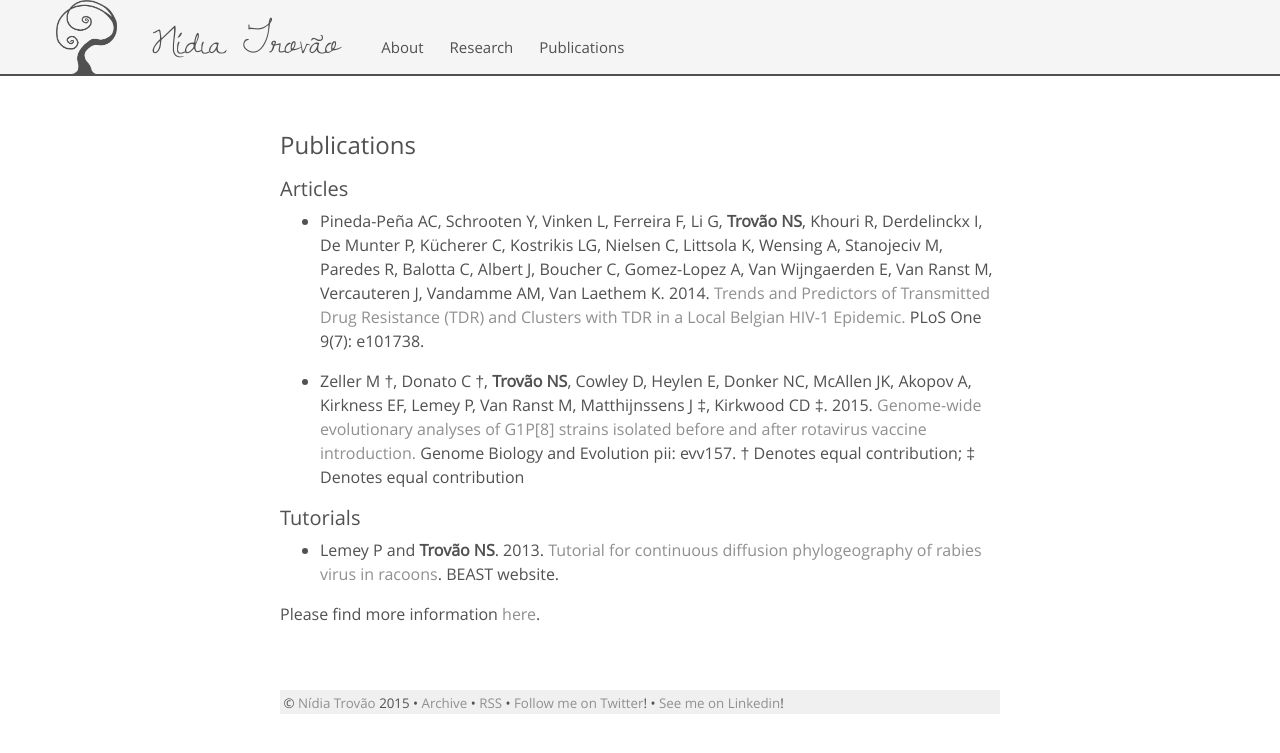
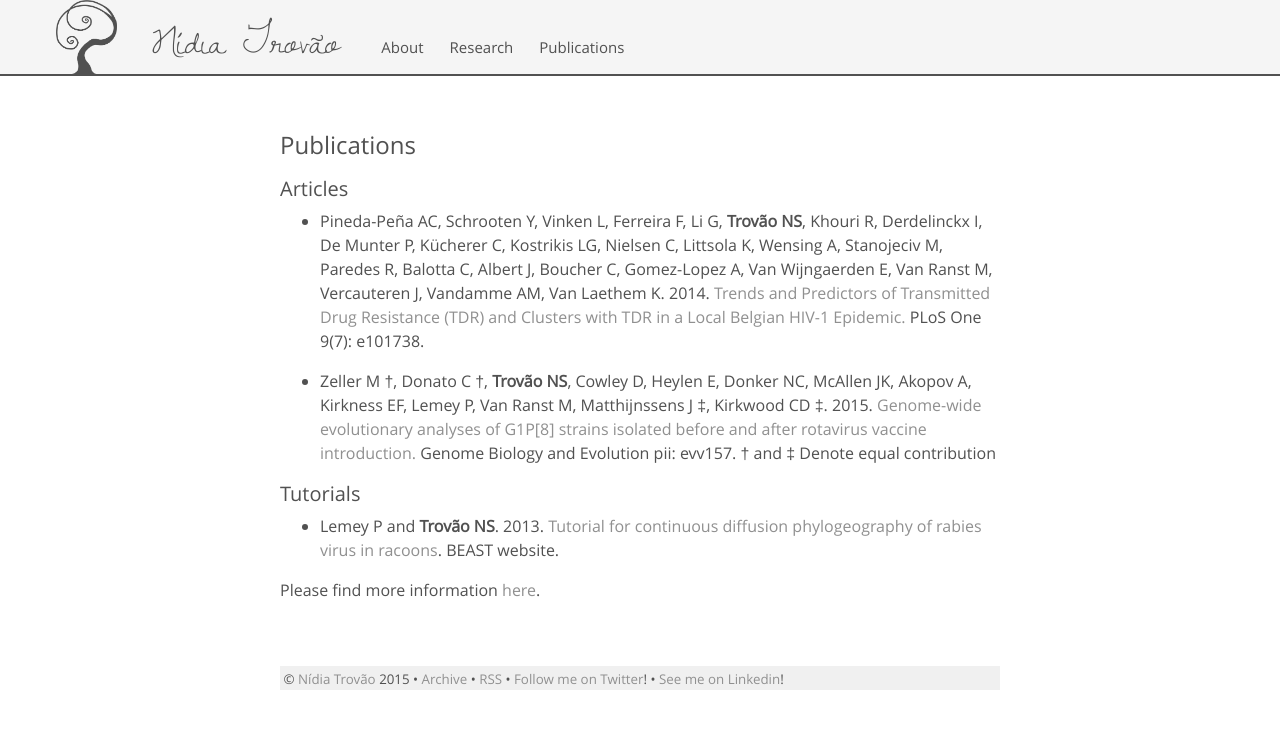
Before and after one commit to nidiatrovao/nidiatrovao.github.io, a Jekyll site: the page built from publications.md, in a window 1280 px wide. Shown: the top 753 px of the page. Built offline with Jekyll 4.4.1, drawn with Linux system fonts in a browser that asks for light colours.

Commit message:
added rotavirus paper edit

```diff
--- a/publications.md
+++ b/publications.md
@@ -6,8 +6,7 @@ title: Publications
 
 * Pineda-Peña AC, Schrooten Y, Vinken L, Ferreira F, Li G, <b>Trovão NS</b>, Khouri R, Derdelinckx I, De Munter P, Kücherer C, Kostrikis LG, Nielsen C, Littsola K, Wensing A, Stanojeciv M, Paredes R, Balotta C, Albert J, Boucher C, Gomez-Lopez A, Van Wijngaerden E, Van Ranst M, Vercauteren J, Vandamme AM, Van Laethem K. 2014. [Trends and Predictors of Transmitted Drug Resistance (TDR) and Clusters with TDR in a Local Belgian HIV-1 Epidemic.](http://journals.plos.org/plosone/article?id=10.1371/journal.pone.0101738) PLoS One 9(7): e101738.
 
-* Zeller M †, Donato C †, <b>Trovão NS</b>, Cowley D, Heylen E, Donker NC, McAllen JK, Akopov A, Kirkness EF, Lemey P, Van Ranst M, Matthijnssens J ‡, Kirkwood CD ‡. 2015. [Genome-wide evolutionary analyses of G1P[8] strains isolated before and after rotavirus vaccine introduction.](http://gbe.oxfordjournals.org/content/early/2015/08/08/gbe.evv157) Genome Biology and  Evolution pii: evv157.
-† Denotes equal contribution;     ‡ Denotes equal contribution
+* Zeller M †, Donato C †, <b>Trovão NS</b>, Cowley D, Heylen E, Donker NC, McAllen JK, Akopov A, Kirkness EF, Lemey P, Van Ranst M, Matthijnssens J ‡, Kirkwood CD ‡. 2015. [Genome-wide evolutionary analyses of G1P[8] strains isolated before and after rotavirus vaccine introduction.](http://gbe.oxfordjournals.org/content/early/2015/08/08/gbe.evv157) Genome Biology and  Evolution pii: evv157. † and ‡ Denote equal contribution
 
 ##Tutorials
 
```
